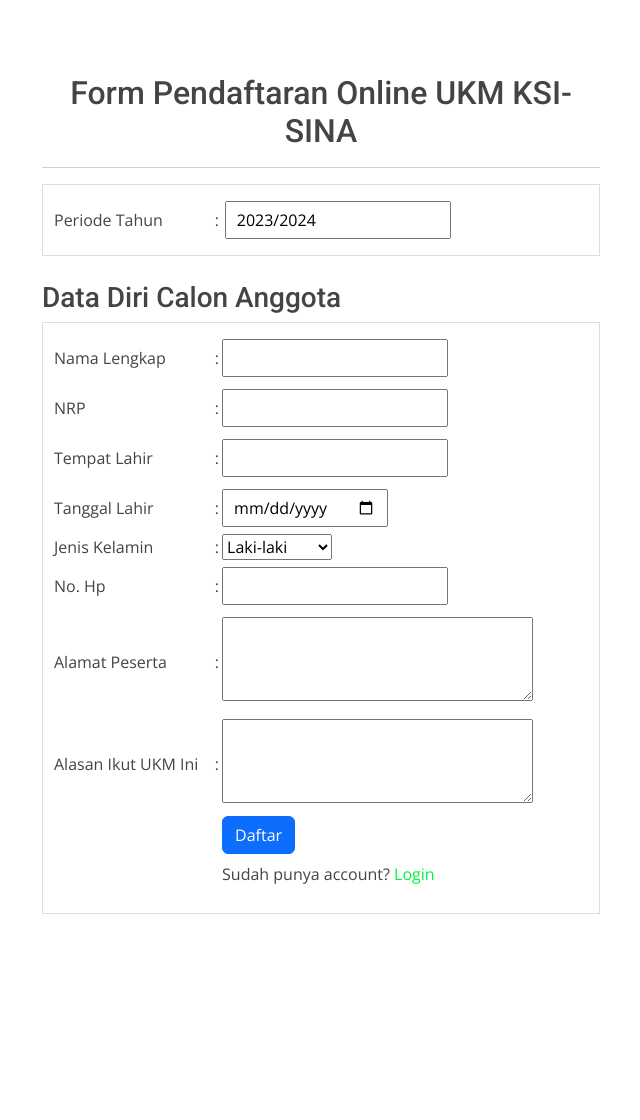
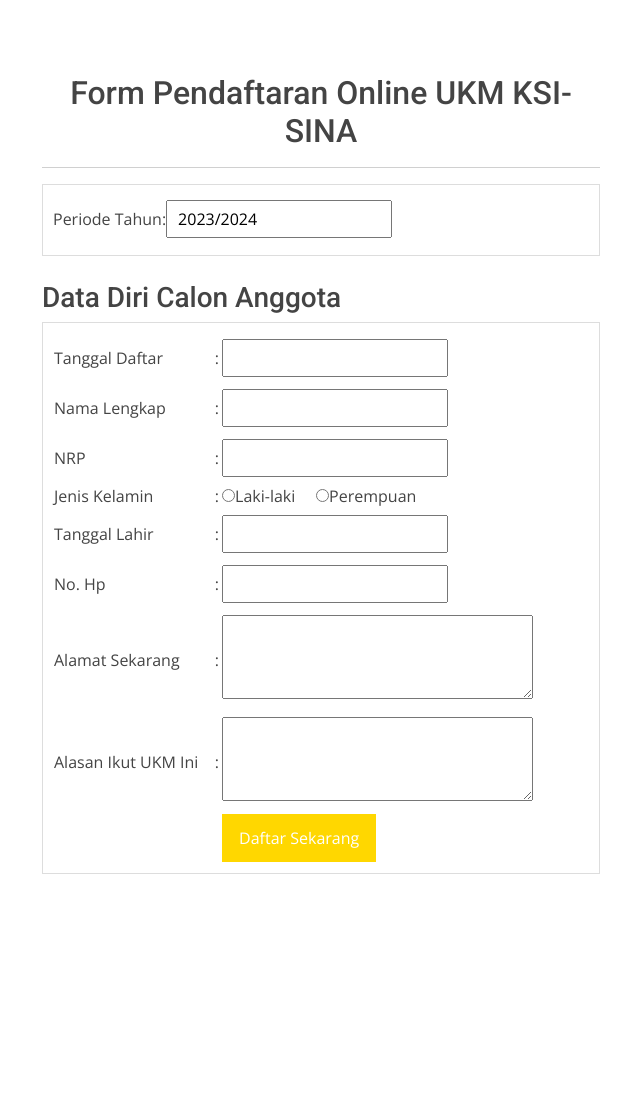
Before and after one commit to IhsanTheConqueror/Tugas_Inet_KSI, a PHP site: page /daftar.php in a window 1280 px wide; the page is wider, and only the part inside the window is pictured. Shown: the part 272-1392 px from the top of that part, without its empty margins (319-959 px from the left). Run offline with PHP 8.4, Linux system fonts and the light colour scheme.

Commit message:
update_lagi
update login-logout-cetak_peserta

```diff
--- a/admin.php
+++ b/admin.php
@@ -1,7 +1,9 @@
 <?php
     session_start();
     include 'koneksi.php';
-
+   if($_SESSION['stat_login'] != true){
+     echo '<script>window.location="admin.php"</script>';
+   }
 
 ?>
 
@@ -64,7 +66,7 @@
         <ul>
           <li><a class="nav-link scrollto active" href="admin.php">Home</a></li>
           <li><a href="data-peserta.php">Data Peserta</a></li>
-          <li><a href="index.html">Keluar</a></li>
+          <li><a href="keluar.php">Keluar</a></li>
 
             </ul>
           </li>
--- a/daftar.php
+++ b/daftar.php
@@ -1,39 +1,37 @@
 <?php
-
   include 'koneksi.php';
 
   if(isset($_POST['submit'])){
 
-    $getMaxId =  mysqli_query($conn, "SELECT MAX(RIGHT(id_pendaftaran, 5)) AS id FROM tb_pendaftaran");
+    $getMaxId =  mysqli_query($conn, "SELECT MAX(RIGHT(id_anggota, 5)) AS id FROM daftar_ukm");
     $d = mysqli_fetch_object($getMaxId);
     $generateId = 'P'.date('Y').sprintf("%05s", $d->id + 1);
     echo $generateId;
 
-    $insert = mysqli_query($conn, "INSERT INTO tb_pendaftaran VALUES (
-      '".$generateId."',
-      '".date('Y-m-d')."',
-      '".$_POST['th_ajaran']."',
-      '".$_POST['nm_peserta']."',
-      '".$_POST['nrp']."',
-      '".$_POST['tmp_lahir']."',
-      '".$_POST['tgl_lahir']."',
-      '".$_POST['kelamin']."',
-      '".$_POST['no_hp']."',
-      '".$_POST['alamat_peserta']."',
-      '".$_POST['alasan_ikut']."'
+    // proses insert
+    $insert = mysqli_query($conn, "INSERT INTO daftar_ukm VALUES (
 
-   )");
+    '".$generateId."'
+    '".$_POST['tgl_daftar']."',
+    '".$_POST['nama_lengkap']."',
+    '".$_POST['nrp']."',
+    '".$_POST['jekel']."',
+    '".$_POST['tgl_lhr']."',
+    '".$_POST['no_hp']."',
+    '".$_POST['alamat_sekarang']."',
+    '".$_POST['alasan_ikut']."',
+    '".$_POST['periode_tahun']."'
+
+    )");
 
       if($insert){
-        echo '<script>window.location="berhasil.php?id='.$generateId.'"</script>';
+        echo 'sip';
       }else{
-       echo 'huft ' .mysqli_error($conn);
+        echo 'Huft' .mysqli_error($conn);
       }
 
   }
-
 ?>
-
 <!DOCTYPE html>
 <html lang="en">
 
@@ -122,14 +120,14 @@
 
             <div class="box">
               <table border="0" class="table-form">
-                <tr>
-                  <td>Periode Tahun</td>
-                  <td>:</td>
-                  <td>
-                    <input type="text" name="th_ajaran" class="input-control"
+                <td>
+                  <tr>Periode Tahun</tr>
+                  <tr>:</tr>
+                  <tr>
+                    <input type="text" name="periode_tahun" class="input-control"
                     value="2023/2024" readonly>
-                  </td>
-                </tr>
+                  </tr>
+                </td>
               </table>
             </div>
 
@@ -137,11 +135,18 @@
 
             <div class="box">
               <table border="0" class="table-form">
+              <tr>
+                  <td>Tanggal Daftar</td>
+                  <td>:</td>
+                  <td>
+                    <input type="text" name="tgl_daftar" class="input-control">
+                  </td>
+                </tr>
                 <tr>
                   <td>Nama Lengkap</td>
                   <td>:</td>
                   <td>
-                    <input type="text" name="nm_peserta" class="input-control">
+                    <input type="text" name="nama_lengkap" class="input-control">
                   </td>
                 </tr>
                 <tr>
@@ -152,27 +157,19 @@
                   </td>
                 </tr>
                 <tr>
-                  <td>Tempat Lahir</td>
+                  <td>Jenis Kelamin</td>
                   <td>:</td>
                   <td>
-                    <input type="text" name="tmp_lahir" class="input-control">
-                  </td>
+                    <input type="radio" name="jekel" class="input-control" value="Laki-laki">Laki-laki
+                    &nbsp;&nbsp;&nbsp; <!--memberi jarak -->
+                    <input type="radio" name="jekel" class="input-control" value="Perempuan">Perempuan
                 </tr>
                 <tr>
                   <td>Tanggal Lahir</td>
                   <td>:</td>
                   <td>
-                    <input type="date" name="tgl_lahir" class="input-control">
+                    <input type="text" name="tgl_lhr" class="input-control">
                   </td>
-                </tr>
-                <tr>
-                  <td>Jenis Kelamin</td>
-                  <td>:</td>
-                  <td>
-                    <select name="kelamin">
-                      <option value="Laki-laki">Laki-laki</option>
-                      <option value="Perempuan">Perempuan</option>
-                    </select>
                 </tr>
                 <tr>
                   <td>No. Hp</td>
@@ -182,10 +179,10 @@
                   </td>
                 </tr>
                 <tr>
-                  <td>Alamat Peserta</td>
+                  <td>Alamat Sekarang</td>
                   <td>:</td>
                   <td>
-                    <textarea class="input-control" name="alamat_peserta" id="" cols="30" rows="3"></textarea>
+                    <textarea class="input-control" name="alamat_sekarang" id="" cols="30" rows="3"></textarea>
                   </td>
                 </tr>
                 <tr>
@@ -199,14 +196,10 @@
                   <td></td>
                   <td></td>
                   <td>
-                    <button type="submit" class="btn btn-primary btn-block" name="submit">Daftar</button>
-                    <div class="form-footer mt-2">
-                      <p> Sudah punya account? <a href="#">Login</a></p>
-                    </div>
+                    <input type="submit" name="submit" class="btn-daftar" value="Daftar Sekarang">
                   </td>
                 </tr>
               </table>
-
             </div>
 
           </form>
--- a/detail-peserta.php
+++ b/detail-peserta.php
@@ -1,6 +1,10 @@
 <?php
     session_start();
     include 'koneksi.php';
+    if($_SESSION['stat_login'] != true){
+      echo '<script>window.location="admin.php"</script>';
+    }
+
     $peserta = mysqli_query($conn, "SELECT * FROM tb_pendaftaran WHERE id_pendaftaran = '". $_GET['id'] ."' "");
     $p = mysqli_fetch_object($peserta);
 ?>
@@ -61,7 +65,7 @@
         <ul>
           <li><a href="admin.php">Home</a></li>
           <li><a class="nav-link scrollto active" href="data-peserta.php">Data Peserta</a></li>
-          <li><a href="index.html">Keluar</a></li>
+          <li><a href="keluar.php">Keluar</a></li>
         </ul>
         <i class="bi bi-list mobile-nav-toggle"></i>
       </nav><!-- .navbar -->
--- a/hapus-peserta.php
+++ b/hapus-peserta.php
@@ -1,6 +1,9 @@
 <?php
 
     include 'koneksi.php';
+    if($_SESSION['stat_login'] != true){
+        echo '<script>window.location="admin.php"</script>';
+      }
 
     if(isset($_GET['id'])){
         $delete = mysqli_query($conn, "DELETE FROM tb_pendaftaran
--- /dev/null
+++ b/keluar.php
@@ -0,0 +1,6 @@
+<?php
+    session_start();
+    session_destroy();
+    echo '<script>window.location="login.php"</script>'
+
+?>
```
Also changed, not shown: cetak-peserta.php (added, +70 -0 lines), data-peserta.php (+7 -1 lines), login.php (+5 -3 lines).
